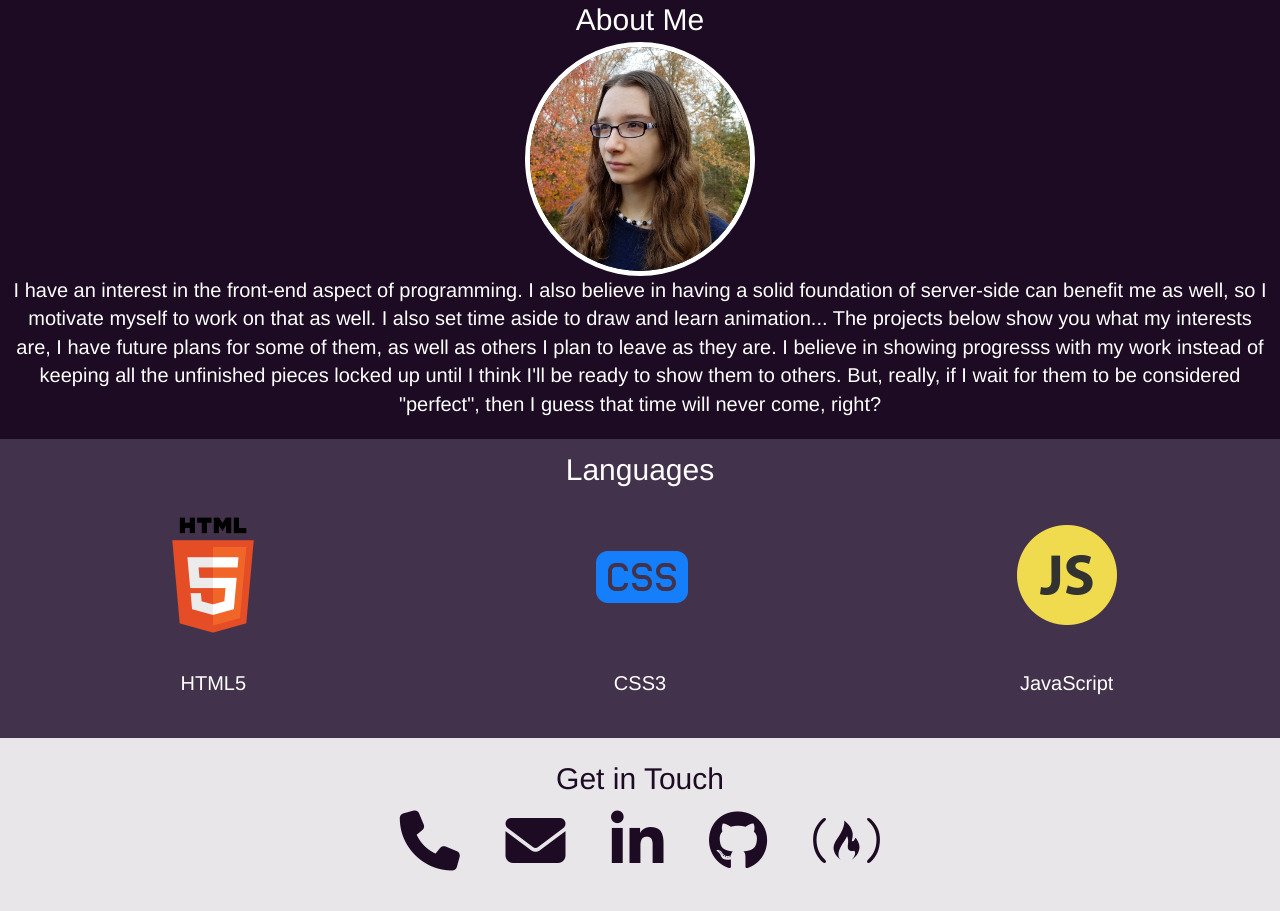
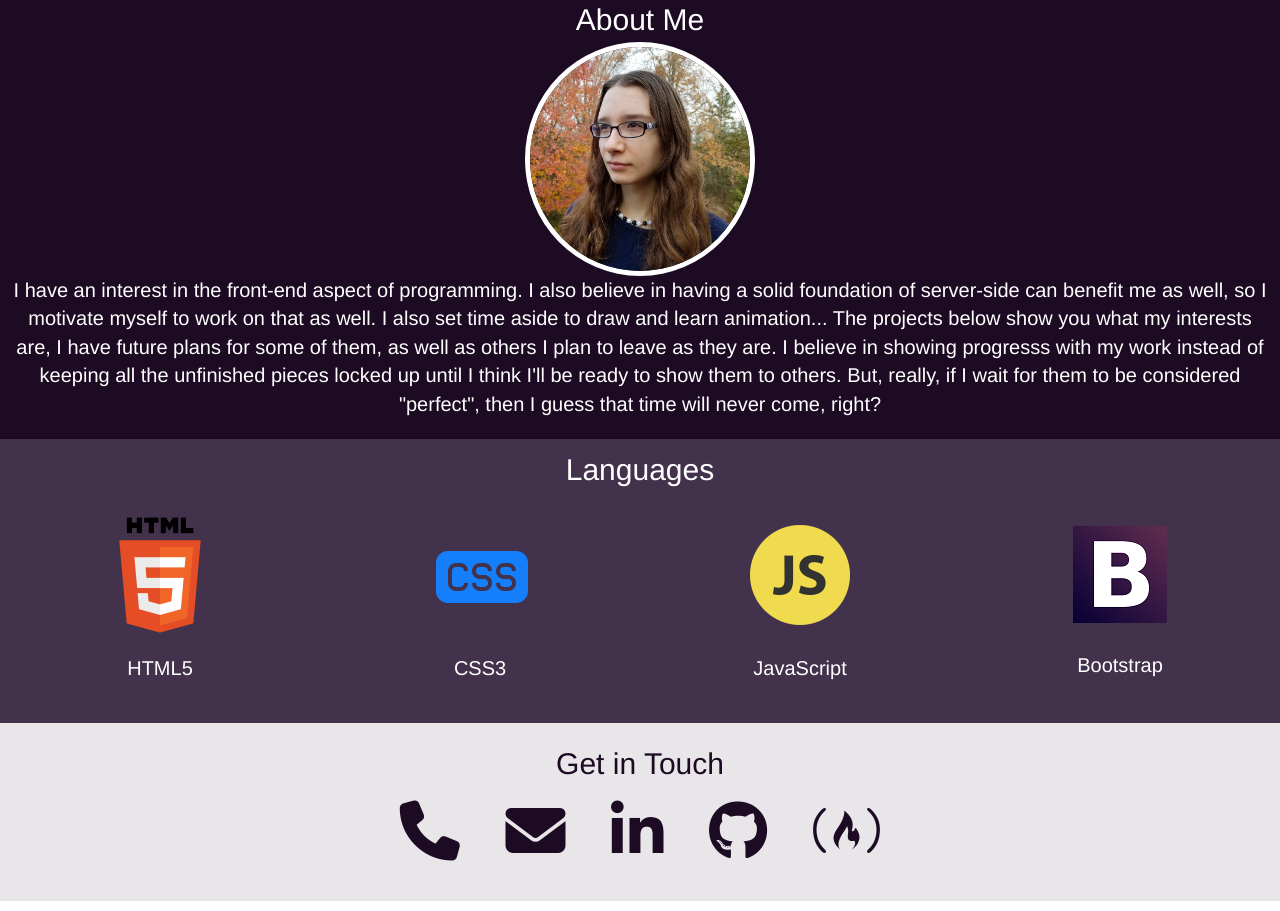
Before and after one commit to Dana94/Portfolio, a plain HTML site: page index.html in a window 1280 px wide. Shown: the part 591-1502 px from the top of the page. Drawn offline with nearby package versions, Linux system fonts and the light colour scheme.

Commit message:
working on separate html files

```diff
--- a/css/stylesheet.css
+++ b/css/stylesheet.css
@@ -77,6 +77,18 @@ footer, .row{
 	background-color: #43324b;
 	/*bright purple: #7c43bd;*/
 	/*grey: #a49da7;*/
+}
+
+#bootstrap-img-row{
+	margin-top: 5px;
+}
+
+.lang-label{
+	padding-top: 5px;
+}
+
+#bootstrap-label{
+	padding-top: 18px;
 }
 
 #contact{
@@ -162,6 +174,12 @@ footer, .row{
 #projects{
 	background-color: #766c7b;
 	padding-bottom: 10px;
+
+}
+
+object{
+	width: 100%;
+	height: 100%;
 }
 
 #completed-projects{
@@ -188,6 +206,7 @@ a:hover, a:visited{
 }
 
 i{
+	margin-top: 5px;
 	color: #1C0B23;
 }
 
--- a/index.html
+++ b/index.html
@@ -95,29 +95,37 @@
 				</div>
 				<div class="row text-center icon-row">
 					<!-- Java logo and JS logo source: https://www.iconfinder.com/iconsets/scripting-and-programming-languages -->
-				  	<div class="col-md-4 col-sm-4 col-xs-4">
+				  	<div class="col-md-3 col-sm-3 col-xs-6">
 						<div class="row">
 							<img src="images/html5.png">
 						</div>
-						<div class="row">
+						<div class="row lang-label">
 							HTML5
 						</div>
 
 					</div>
-					<div class="col-md-4 col-sm-4 col-xs-4">
+					<div class="col-md-3 col-sm-3 col-xs-6">
 						<div class="row">
 							<img src="images/css.png">
 						</div>
-						<div class="row">
+						<div class="row lang-label">
 							CSS3
 						</div>
 					</div>
-					<div class="col-md-4 col-sm-4 col-xs-4">
+					<div class="col-md-3 col-sm-3 col-xs-6">
 						<div class="row">
 							<img src="images/JS.png">
 						</div>
-						<div class="row">
+						<div class="row lang-label">
 							JavaScript
+						</div>
+					</div>
+					<div class="col-md-3 col-sm-3 col-xs-6">
+						<div class="row" id="bootstrap-img-row">
+							<img src="images/Boostrap_logo.svg.png">
+						</div>
+						<div class="row lang-label" id="bootstrap-label">
+							Bootstrap
 						</div>
 					</div>
 				</div>
--- a/js/app.js
+++ b/js/app.js
@@ -23,7 +23,6 @@ $(document).ready(function(){
   });
 });
 
-// $('#projects').load('completed_projects.html');
 // $('#modal-place').load('completed_projects_modals.html');
 
 //
@@ -41,14 +40,14 @@ $(document).ready(function(){
 // });
 
 ///https://www.w3schools.com/xml/ajax_intro.asp
-var xhttp = new XMLHttpRequest();
-  xhttp.onreadystatechange = function() {
-    if (this.readyState == 4 && this.status == 200) {
-     document.getElementById("projects").innerHTML = this.responseText;
-    }
-  };
-  xhttp.open("GET", "completed_projects.html", true);
-  xhttp.send();
+// var xhttp = new XMLHttpRequest();
+//   xhttp.onreadystatechange = function() {
+//     if (this.readyState == 4 && this.status == 200) {
+//      document.getElementById("projects").innerHTML = this.responseText;
+//     }
+//   };
+//   xhttp.open("GET", "completed_projects.html", true);
+//   xhttp.send();
 
 
 
@@ -57,26 +56,26 @@ var xhttp = new XMLHttpRequest();
 
 
 
-var completed = document.getElementById('view-completed');
-var inProgress = document.getElementById('view-in-progress');
+// var completed = document.getElementById('view-completed');
+// var inProgress = document.getElementById('view-in-progress');
 
-//disable
-//$(inProgress).css('')
+// //disable
+// //$(inProgress).css('')
 
-//do the projcts fade in/out? Maybe another way in jQuery to use
+// //do the projcts fade in/out? Maybe another way in jQuery to use
 
-completed.addEventListener("click", function(e) {
-  console.log('hi');
-  //display the completed programs
-  $('#in-progress-projects').css('display', 'none');
-  $('#completed-projects').css('display', 'inline');
-  e.preventDefault();
-}, false);
+// completed.addEventListener("click", function(e) {
+//   console.log('hi');
+//   //display the completed programs
+//   $('#in-progress-projects').css('display', 'none');
+//   $('#completed-projects').css('display', 'inline');
+//   e.preventDefault();
+// }, false);
 
-inProgress.addEventListener("click", function(e) {
-  console.log('yo');
-  //display the in-progress programs
-  $('#completed-projects').css('display', 'none');
-  $('#in-progress-projects').css('display', 'inline');
-  e.preventDefault();
-}, false);
+// inProgress.addEventListener("click", function(e) {
+//   console.log('yo');
+//   //display the in-progress programs
+//   $('#completed-projects').css('display', 'none');
+//   $('#in-progress-projects').css('display', 'inline');
+//   e.preventDefault();
+// }, false);
```
Also changed, not shown: images/Boostrap_logo.svg.png (added).
